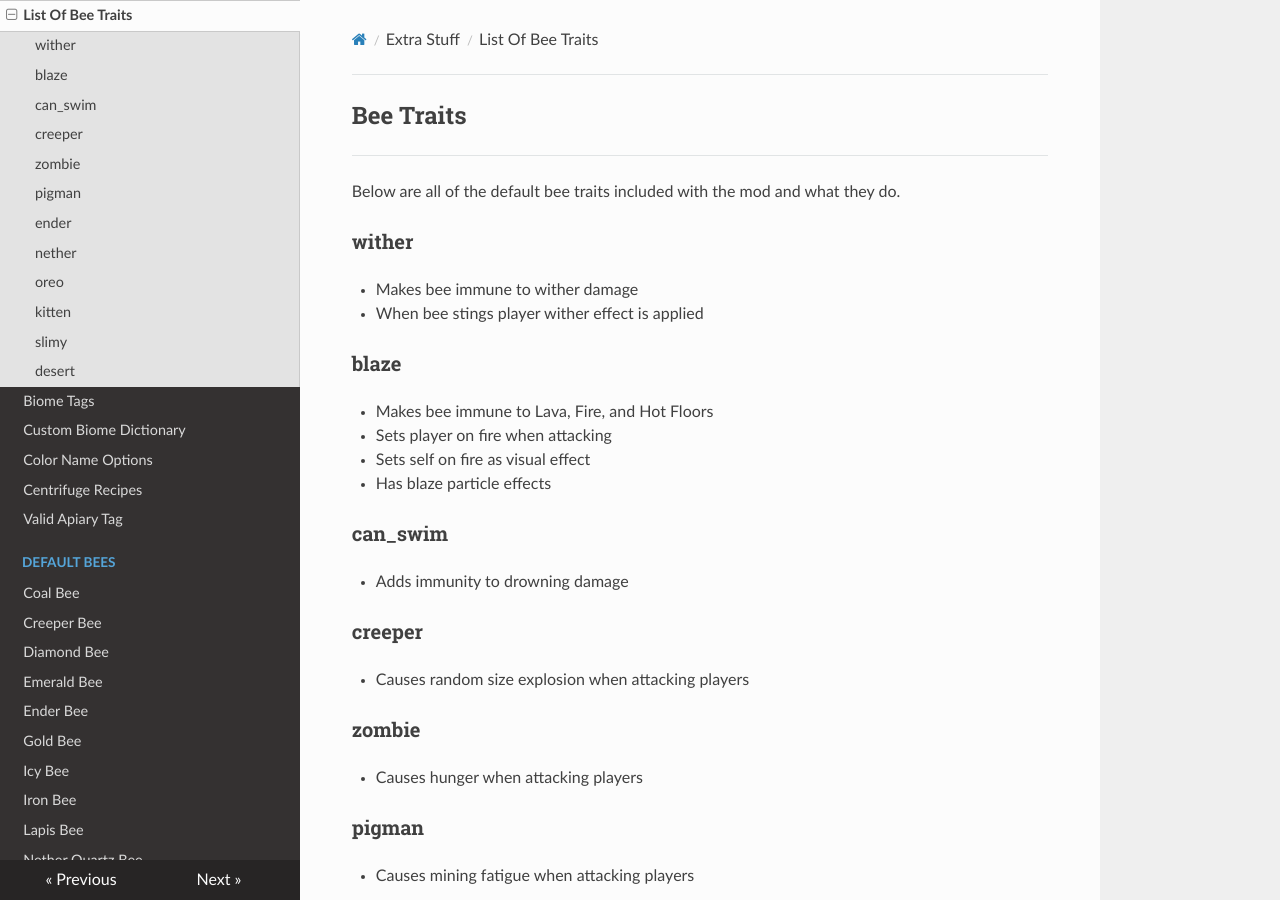
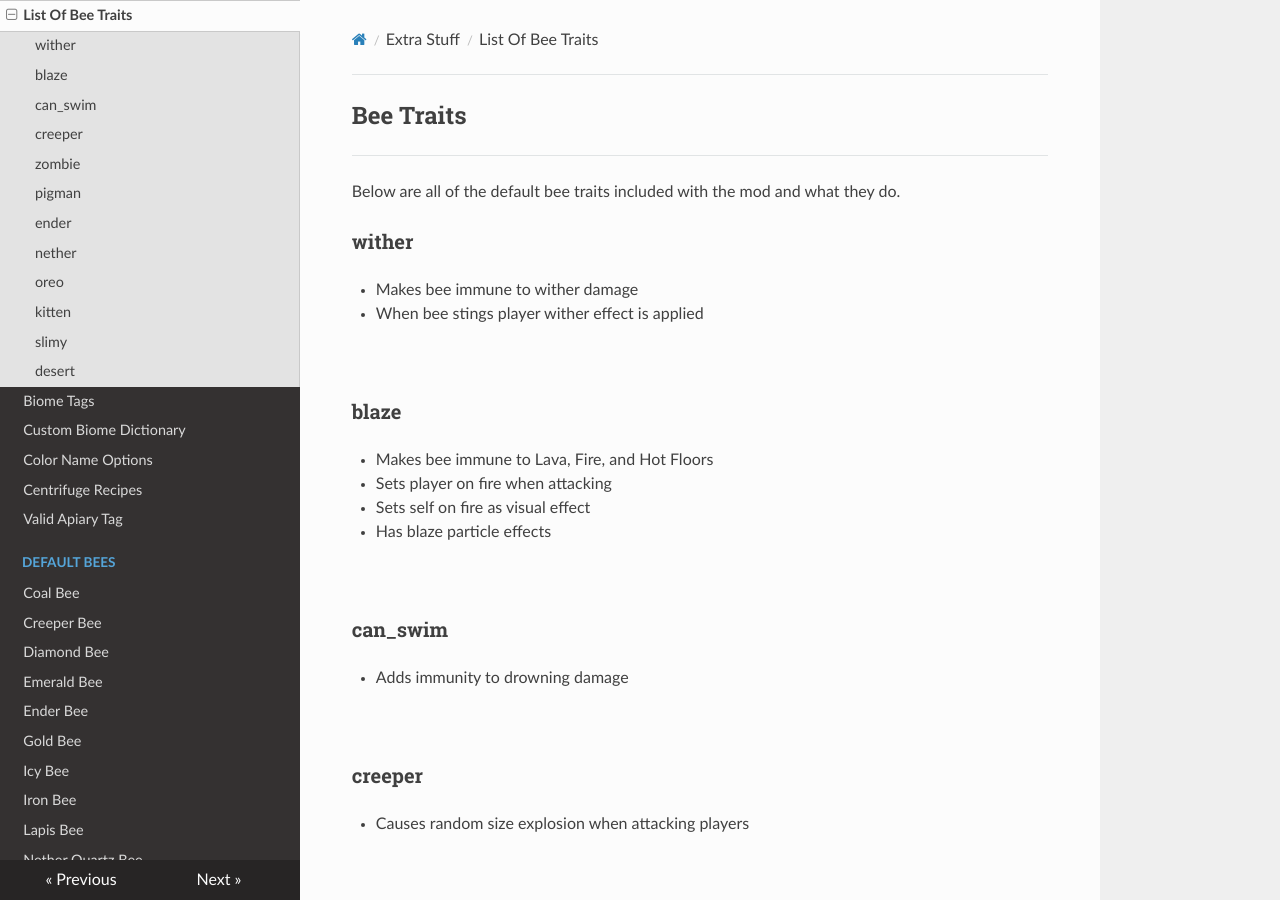
Before and after one commit to Team-Resourceful/ResourcefulBeesDocs, an MkDocs documentation site: the page built from docs/extra_stuff/list_bee_traits.md, in a window 1280 px wide and 900 px high. Built offline with MkDocs 1.6.1, drawn with Linux system fonts in a browser that asks for light colours; nearby versions of some CDN libraries.

Commit message:
docs/extra_stuff/list_bee_traits.md updated from https://stackedit.io/

```diff
--- a/docs/extra_stuff/list_bee_traits.md
+++ b/docs/extra_stuff/list_bee_traits.md
@@ -8,6 +8,8 @@ Below are all of the default bee traits included with the mod and what they do.
 * Makes bee immune to wither damage
 * When bee stings player wither effect is applied
 
+<br>
+
 ### **blaze**
 
 * Makes bee immune to Lava, Fire, and Hot Floors
@@ -15,47 +17,68 @@ Below are all of the default bee traits included with the mod and what they do.
 * Sets self on fire as visual effect
 * Has blaze particle effects
 
+<br>
+
 ### **can_swim**
 
 * Adds immunity to drowning damage
+
+<br>
 
 ### **creeper**
 
 * Causes random size explosion when attacking players
 
+<br>
+
 ### **zombie**
 
 * Causes hunger when attacking players
 
+<br>
+
 ### **pigman**
 
 * Causes mining fatigue when attacking players
+
+<br>
 
 ### **ender**
 
 * Causes bee to randomly teleport up to 4 blocks away when not within a 10 block range of a hive or an ender beecon's coverage.
 * Adds portal particle effects to bee
 
+<br>
+
 ### **nether**
 
 * Makes bee immune to Lava, Fire, and Hot Floors
+
+<br>
 
 ### **oreo**
 
 * Applies Instant Health II when attacking player
 
+<br>
+
 ### **kitten**
 
 * Applies Speed II when attacking player
+
+<br>
 
 ### **slimy**
 
 * Bee drips slime particles
 * Bee makes squishy noises when colliding with players
 
+<br>
+
 ### **desert**
 
 * Grants immunity to Cactus damage sources
 <!--stackedit_data:
-eyJoaXN0b3J5IjpbLTE1MTA5OTM3NDgsLTM0OTI0MDQyXX0=
+eyJoaXN0b3J5IjpbLTE2MjYyNzQ0MzQsLTE1MTA5OTM3NDgsLT
+M0OTI0MDQyXX0=
 -->
```
